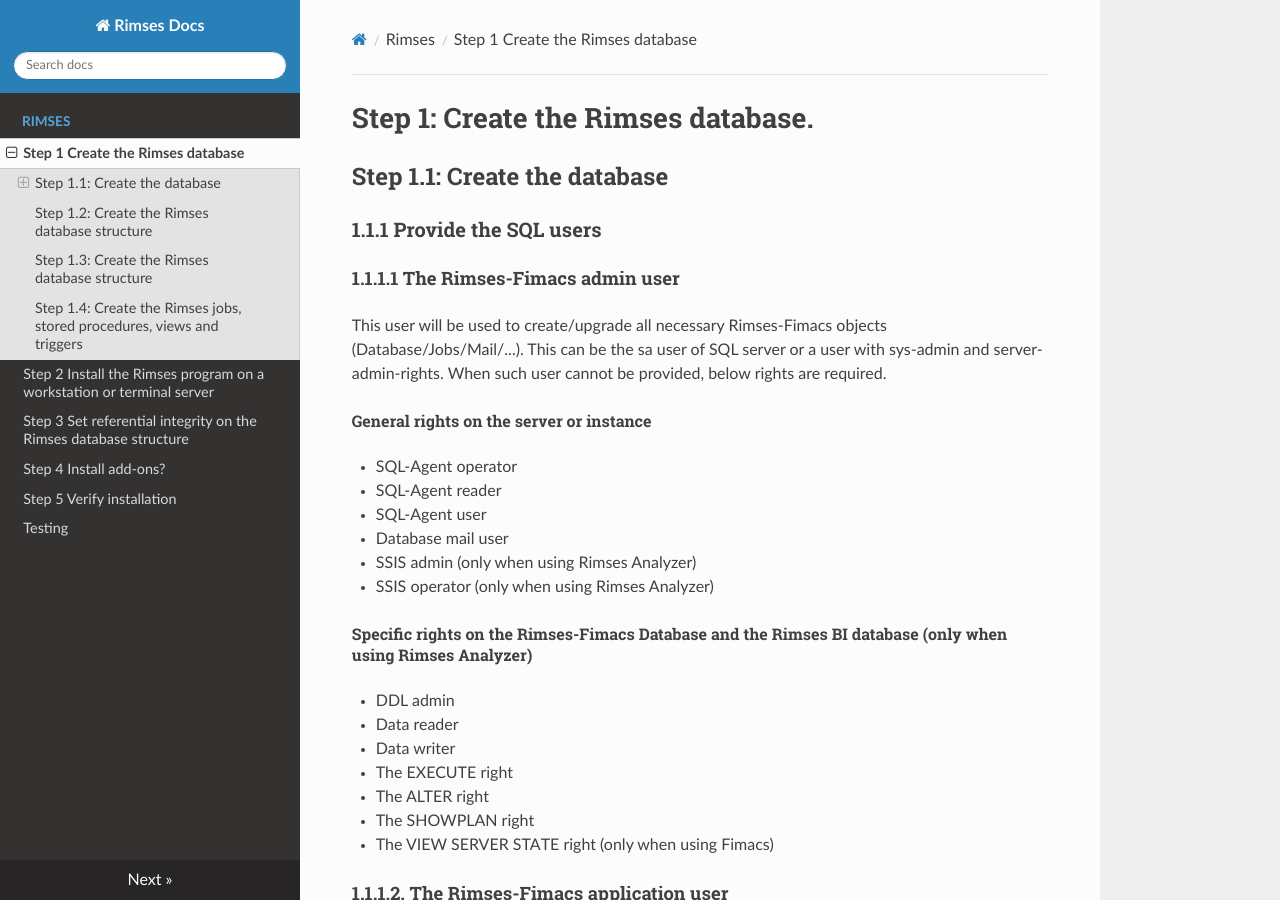
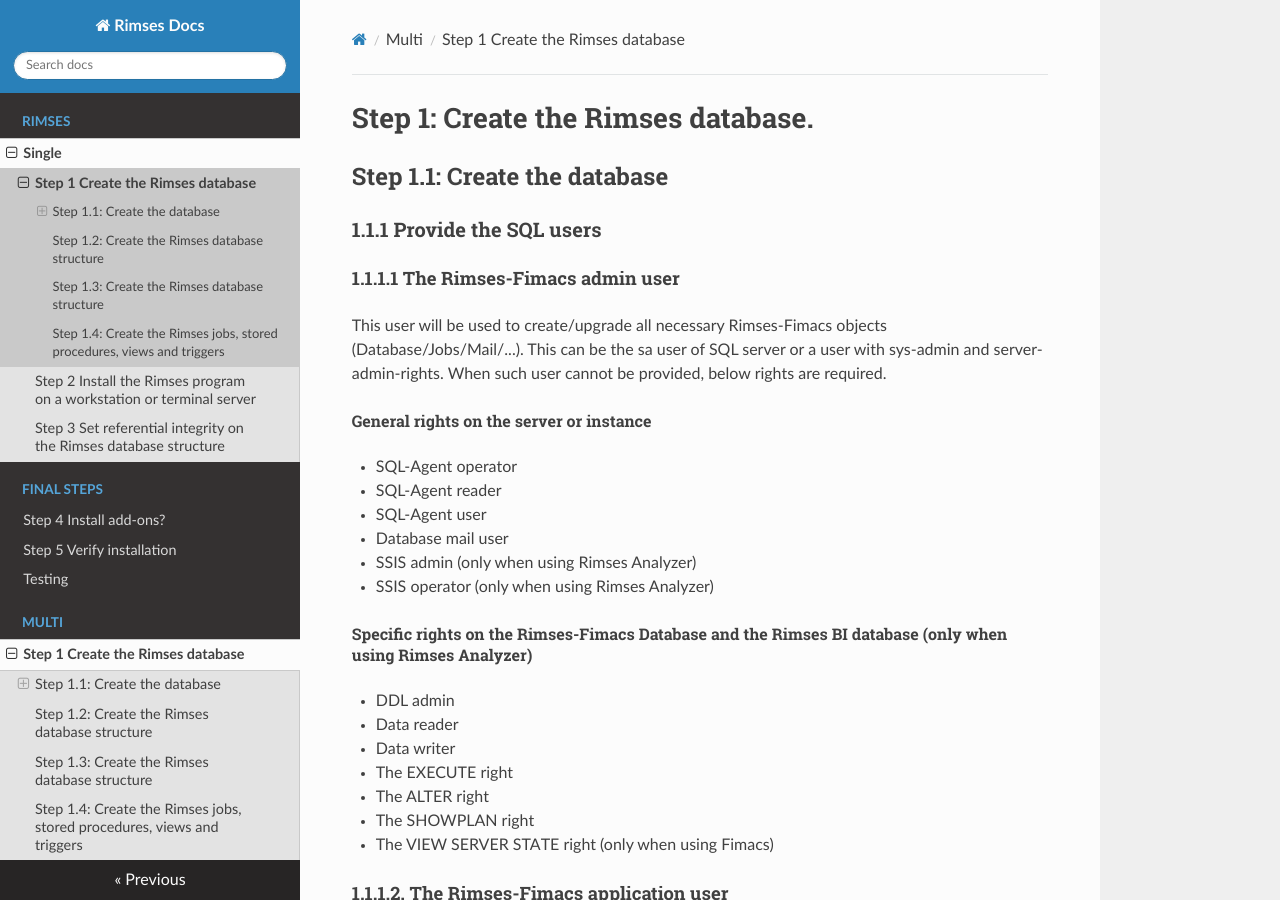
Before and after one commit to z0rky/readthedocsGithub, an MkDocs documentation site: the page built from docs/step1.md, in a window 1280 px wide and 900 px high. Built offline with MkDocs 1.6.1, drawn with Linux system fonts in a browser that asks for light colours; nearby versions of some CDN libraries.

Commit message:
new nav struct

```diff
--- a/mkdocs.yml
+++ b/mkdocs.yml
@@ -3,14 +3,16 @@ site_name: Rimses Docs
 nav:
   # - Home: index.md
   - Rimses:
-    - Step 1 Create the Rimses database: step1.md
-    - Step 2 Install the Rimses program on a workstation or terminal server: step2.md
-    - Step 3 Set referential integrity on the Rimses database structure : step3.md
-
+    - Single:
+      - Step 1 Create the Rimses database: step1.md
+      - Step 2 Install the Rimses program on a workstation or terminal server: step2.md
+      - Step 3 Set referential integrity on the Rimses database structure : step3.md
+  - Final steps:
     - Step 4 Install add-ons? : step4.md
     - Step 5 Verify installation: step5.md
   - Testing: testing.md
-
+  - Multi:
+    -  Testing structure: step1.md
 
 theme: readthedocs
 extra_css:
```
